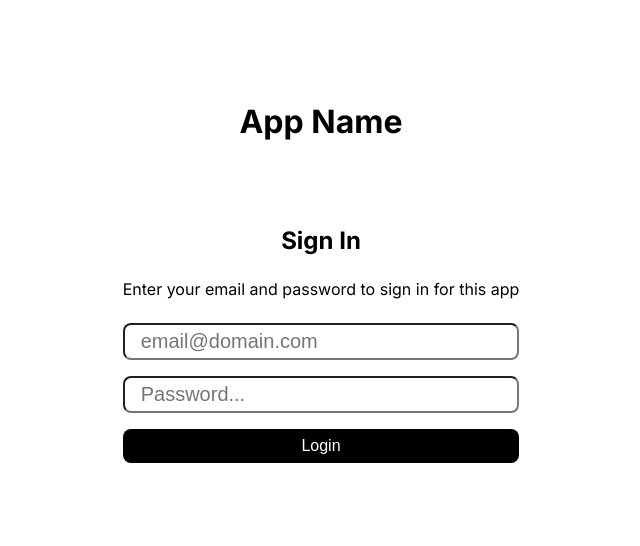
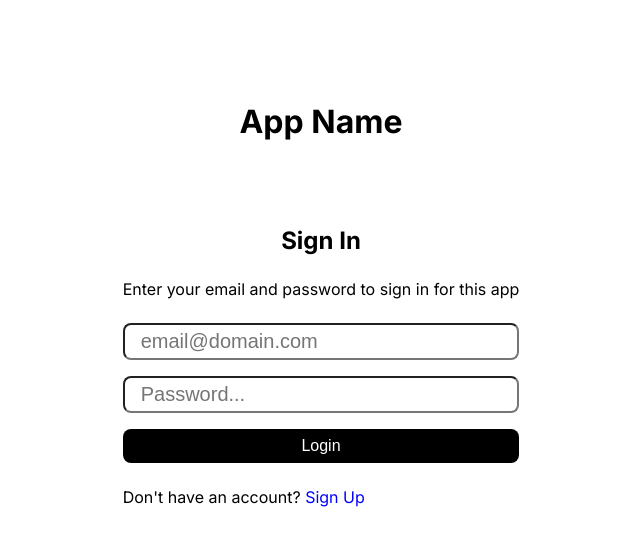
Before and after one commit to martytrajkoski/inSys--frontend, a React (Vite) app: page /signin in a window 1280 px wide. Shown: the top 546 px of the page, without its empty margins (319-959 px from the left). Built offline with nearby package versions, Linux system fonts and the light colour scheme.

Commit message:
Modified: added sign up button if not yet registered

```diff
--- a/src/pages/Sign/SignIn.tsx
+++ b/src/pages/Sign/SignIn.tsx
@@ -60,6 +60,13 @@ const SignIn: React.FC = () => {
           <button type="submit">Login</button>
         </form>
 
+        <p>
+          Don't have an account?{" "}
+          <a href="/signup" style={{ color: "blue" }}>
+            Sign Up
+          </a>
+        </p>
+
         {error && <p style={{ color: "red", textAlign: "center" }}>{error}</p>}
       </div>
     </div>
```
